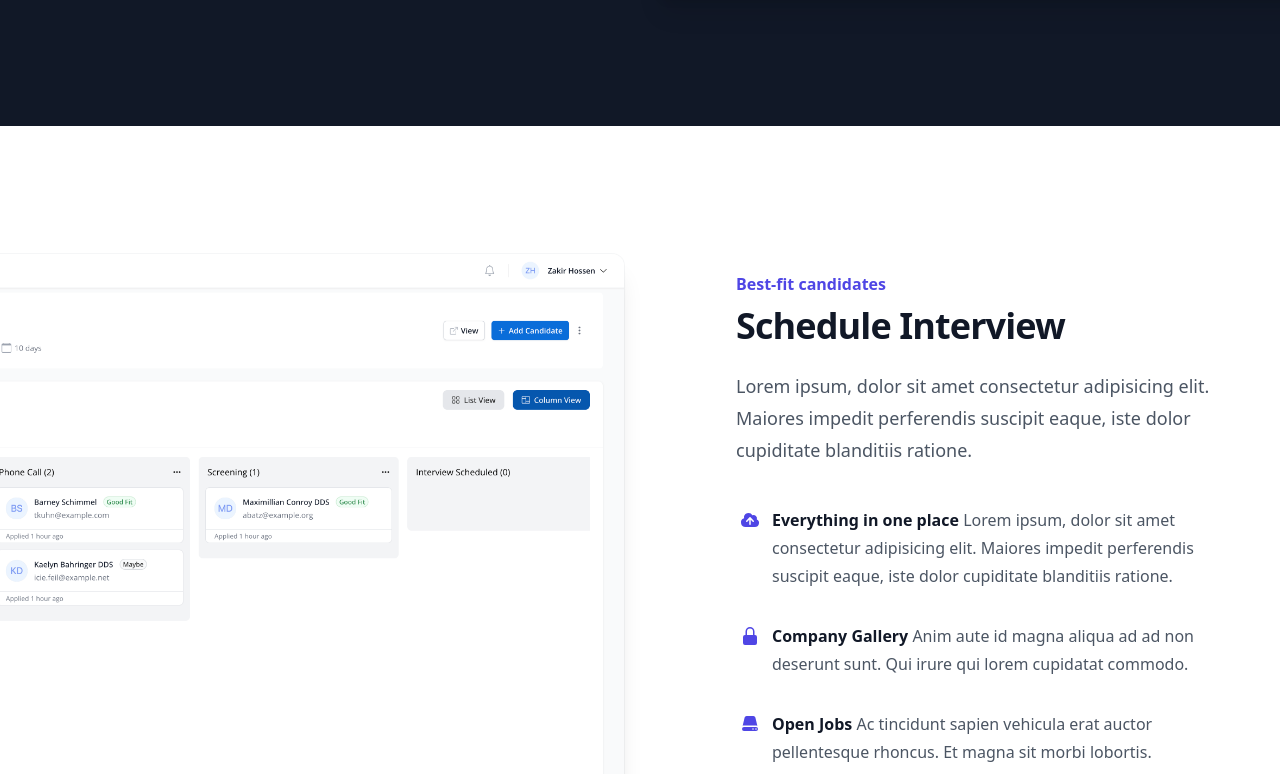
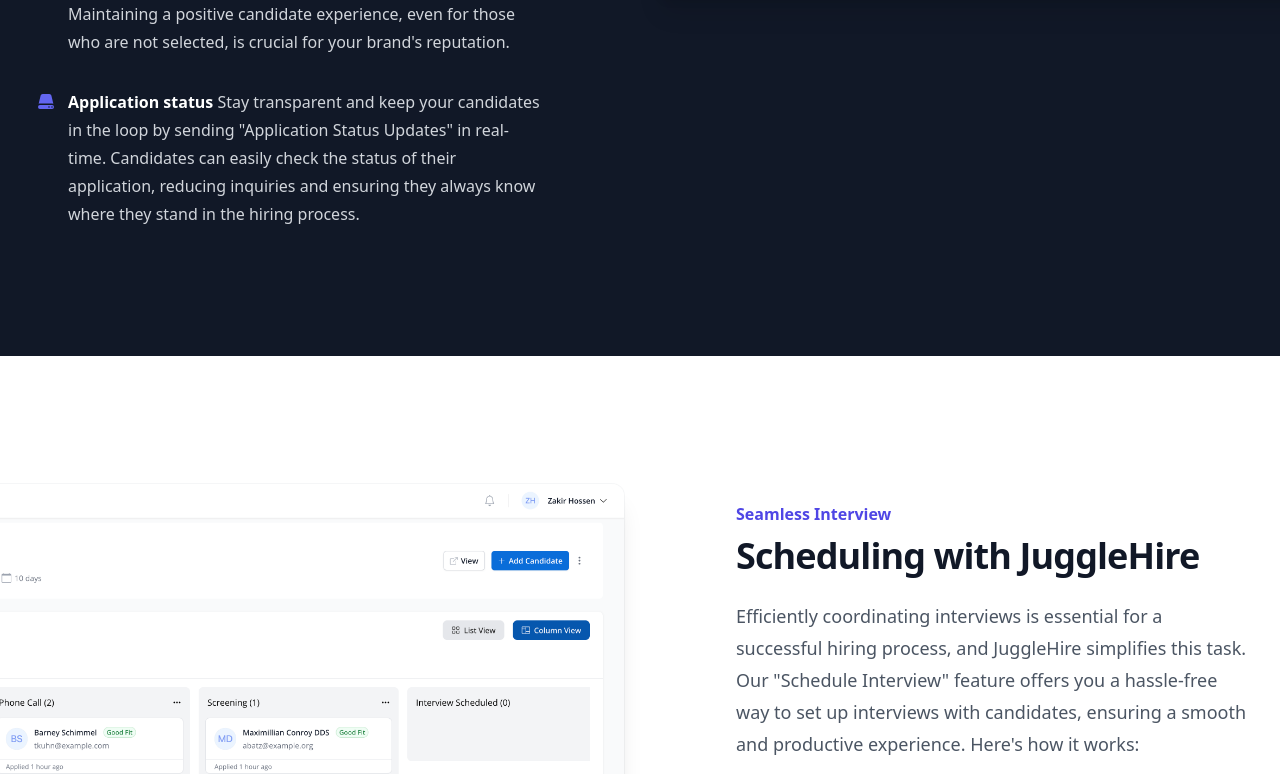
Before and after one commit to JuggleHire/jugglehire.com, a Nuxt app: page / in a window 1280 px wide. Shown: the part 7679-8453 px from the top of the page. Built offline with nearby package versions, Linux system fonts and the light colour scheme.

Commit message:
feat: all content updated

```diff
--- a/components/BenefitSection5.vue
+++ b/components/BenefitSection5.vue
@@ -31,23 +31,23 @@
 const sectionInfo = {
   subtitle: "Keep your candidate updated",
   title: "Send email is 1 click away",
-  description: "Lorem ipsum, dolor sit amet consectetur adipisicing elit. Maiores impedit perferendis suscipit eaque, iste dolor cupiditate blanditiis ratione.",
+  description: "Effective communication with candidates is crucial for a positive recruitment experience. JuggleHire's streamlined email communication feature ensures you can effortlessly keep your candidates informed every step of the way. Here are three highlighting points that make it a breeze:",
   screenshot: "/rejection-email-ui.png",
   features: [
     {
       name: 'Application received email',
       description:
-        'Lorem ipsum, dolor sit amet consectetur adipisicing elit. Maiores impedit perferendis suscipit eaque, iste dolor cupiditate blanditiis ratione.',
+        `As soon as a candidate applies, send an automatic "Application Received" email to acknowledge their submission. This not only confirms their application but also demonstrates your professionalism and commitment to a transparent process.`,
       icon: CloudArrowUpIcon,
     },
     {
       name: 'Rejection email',
-      description: 'Anim aute id magna aliqua ad ad non deserunt sunt. Qui irure qui lorem cupidatat commodo.',
+      description: `For candidates who may not be the right fit, the "Rejection Email" function allows you to send courteous and considerate rejection notices with a single click. Maintaining a positive candidate experience, even for those who are not selected, is crucial for your brand's reputation.`,
       icon: LockClosedIcon,
     },
     {
       name: 'Application status',
-      description: 'Ac tincidunt sapien vehicula erat auctor pellentesque rhoncus. Et magna sit morbi lobortis.',
+      description: `Stay transparent and keep your candidates in the loop by sending "Application Status Updates" in real-time. Candidates can easily check the status of their application, reducing inquiries and ensuring they always know where they stand in the hiring process.`,
       icon: ServerIcon,
     },
   ]
--- a/components/BenefitSection6.vue
+++ b/components/BenefitSection6.vue
@@ -32,25 +32,25 @@
 
 
 const sectionInfo = {
-  subtitle: "Best-fit candidates",
-  title: "Schedule Interview",
-  description: "Lorem ipsum, dolor sit amet consectetur adipisicing elit. Maiores impedit perferendis suscipit eaque, iste dolor cupiditate blanditiis ratione.",
+  subtitle: "Seamless Interview",
+  title: "Scheduling with JuggleHire",
+  description: `Efficiently coordinating interviews is essential for a successful hiring process, and JuggleHire simplifies this task. Our "Schedule Interview" feature offers you a hassle-free way to set up interviews with candidates, ensuring a smooth and productive experience. Here's how it works:`,
   screenshot: "/candidate-sorting-ui.png",
   features: [
     {
-      name: 'Everything in one place',
+      name: 'Calendar Integration',
       description:
-        'Lorem ipsum, dolor sit amet consectetur adipisicing elit. Maiores impedit perferendis suscipit eaque, iste dolor cupiditate blanditiis ratione.',
+        `Integrate your calendar with JuggleHire, allowing you to view your availability at a glance. This feature enables you to select suitable time slots without the risk of double bookings or scheduling conflicts.`,
       icon: CloudArrowUpIcon,
     },
     {
-      name: 'Company Gallery',
-      description: 'Anim aute id magna aliqua ad ad non deserunt sunt. Qui irure qui lorem cupidatat commodo.',
+      name: 'Automated Notifications',
+      description: `Once you've set up an interview, JuggleHire sends automated notifications to both you and the candidate. This ensures that both parties are well-informed and prepared for the interview, reducing the risk of no-shows and last-minute changes.`,
       icon: LockClosedIcon,
     },
     {
-      name: 'Open Jobs',
-      description: 'Ac tincidunt sapien vehicula erat auctor pellentesque rhoncus. Et magna sit morbi lobortis.',
+      name: 'Communication Tracking',
+      description: `The dashboard provides a clear overview of all communication with candidates, including application emails, interview invitations, status updates, and feedback. Monitor the status of each candidate's journey in one centralized location.`,
       icon: ServerIcon,
     },
   ]
```
